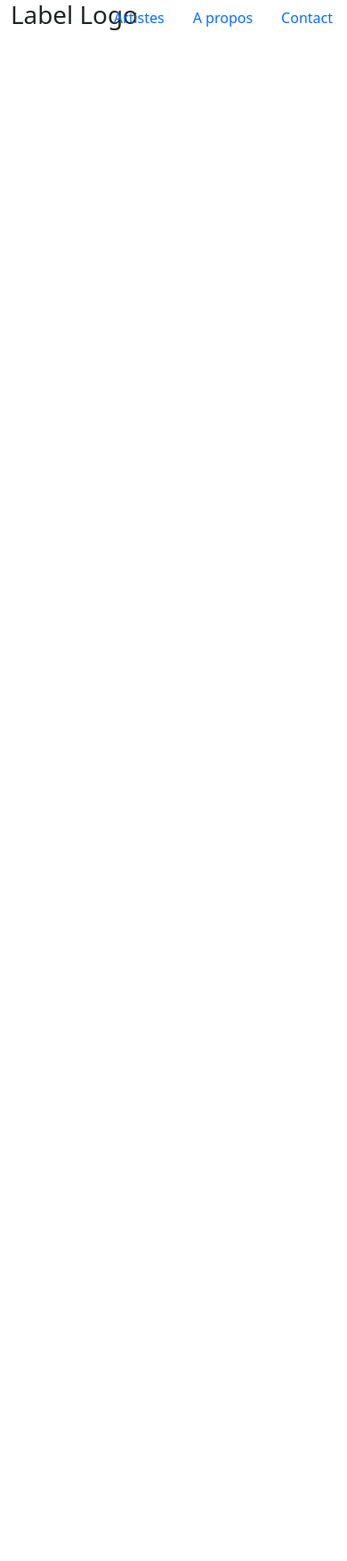
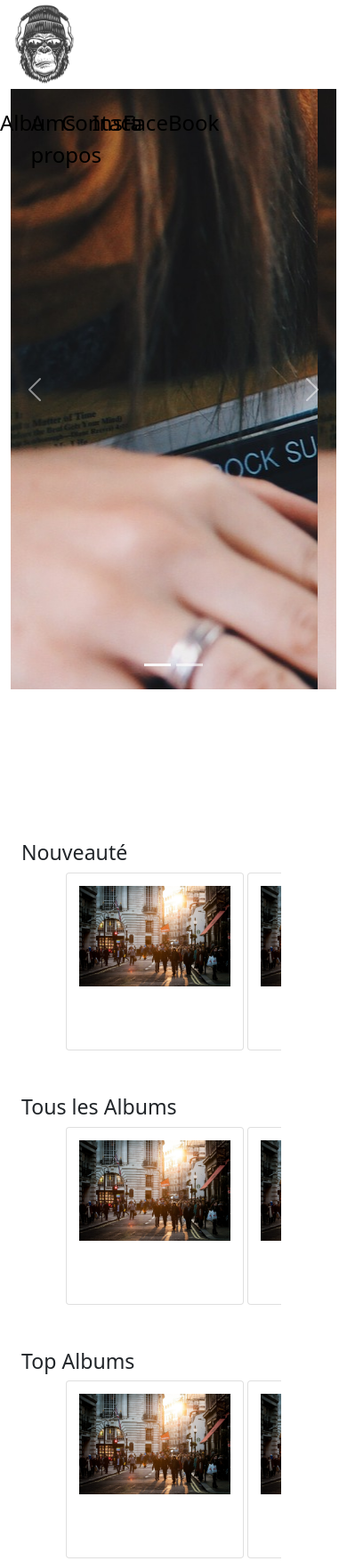
Before and after one commit to hakan9719/ipssi-musiclabel, a plain HTML site: page index.html in a window 390 px wide. Shown: the whole page at 89% size. Before the commit the page ends 844 px from the top, so only its background shows below. Drawn offline with nearby package versions, Linux system fonts and the light colour scheme.

Commit message:
home,album,menu

```diff
--- a/index.html
+++ b/index.html
@@ -6,27 +6,150 @@
     <meta name="viewport" content="width=device-width, initial-scale=1.0">
     <title>Label</title>
     <link href="https://cdn.jsdelivr.net/npm/bootstrap@5.0.0-beta3/dist/css/bootstrap.min.css" rel="stylesheet" integrity="sha384-eOJMYsd53ii+scO/bJGFsiCZc+5NDVN2yr8+0RDqr0Ql0h+rP48ckxlpbzKgwra6" crossorigin="anonymous">
+    <script src="https://cdn.jsdelivr.net/npm/bootstrap@5.0.0-beta3/dist/js/bootstrap.bundle.min.js" integrity="sha384-JEW9xMcG8R+pH31jmWH6WWP0WintQrMb4s7ZOdauHnUtxwoG2vI5DkLtS3qm9Ekf" crossorigin="anonymous"></script>
     <link rel="stylesheet" href="style.css">
     <script src="main.js"></script>
 </head>
 <body>
     <div class="container">
-        <div class="menu fixed-top">
-            <div></div>
-            <ul class="nav justify-content-end">
-                <li class="nav-item">
-                  <a class="nav-link active" href="#artists">Artistes</a>
-                </li>
-                <li class="nav-item">
-                  <a class="nav-link" href="#about">A propos</a>
-                </li>
-                <li class="nav-item">
-                  <a class="nav-link" href="#contact">Contact</a>
-                </li>
-              </ul>
+        <div class="menu row fixed-top">
+            <div class="col-2"><a href="#home"><img src="./img/logo-r.jpg" alt="Label"></a></div>
+            <div class="col-md"></div>
+            <div class="col-1"><a href="#album">Albums</a></div>
+            <div class="col-1"><a href="#about">A propos</a></div>
+            <div class="col-1"><a href="#contact">Contact</a></div>
+            <div class="col-1"><a href="#insta">Insta</a></div>
+            <div class="col-1"><a href="#face">FaceBook</a></div>
         </div>
-        <div id="home" class="vh-100">
-            <h1>Label Logo</h1>
+
+        <div id="home" class="home">
+            <div id="carouselExampleCaptions" class="carousel slide" data-bs-ride="carousel">
+                <div class="carousel-indicators">
+                  <button type="button" data-bs-target="#carouselExampleCaptions" data-bs-slide-to="0" class="active" aria-current="true" aria-label="Slide 1"></button>
+                  <button type="button" data-bs-target="#carouselExampleCaptions" data-bs-slide-to="1" aria-label="Slide 2"></button>
+                </div>
+                <div class="carousel-inner">
+                  <div class="carousel-item active">
+                    <img src="./img/vinyl-records.jpg" class="d-block W-100" alt="...">
+                    <div class="carousel-caption d-none d-md-block">
+                      <h5>First slide label</h5>
+                      <p>Some representative placeholder content for the first slide.</p>
+                    </div>
+                  </div>
+                  <div class="carousel-item">
+                    <img src="./img/vinyl-records.jpg" class="d-block W-100" alt="...">
+                    <div class="carousel-caption d-none d-md-block">
+                      <h5>Second slide label</h5>
+                      <p>Some representative placeholder content for the first slide.</p>
+                    </div>
+                  </div>
+                </div>
+                <button class="carousel-control-prev" type="button" data-bs-target="#carouselExampleCaptions" data-bs-slide="prev">
+                  <span class="carousel-control-prev-icon" aria-hidden="true"></span>
+                  <span class="visually-hidden">Previous</span>
+                </button>
+                <button class="carousel-control-next" type="button" data-bs-target="#carouselExampleCaptions" data-bs-slide="next">
+                  <span class="carousel-control-next-icon" aria-hidden="true"></span>
+                  <span class="visually-hidden">Next</span>
+                </button>
+              </div>
+        </div>
+        <div id="album" class="album">
+            <div class="container">
+                <h3>Nouveauté</h3>
+                <div class="scroll" id="new">
+                    <div class="card">
+                        <img src="./img/city.jpg" alt="">
+                        <p>Resumer</p>
+                    </div>
+                    <div class="card">
+                        <img src="./img/city.jpg" alt="">
+                        <p>Resumer</p>
+                    </div>
+                    <div class="card">
+                        <img src="./img/city.jpg" alt="">
+                        <p>Resumer</p>
+                    </div>
+                    <div class="card">
+                        <img src="./img/city.jpg" alt="">
+                        <p>Resumer</p>
+                    </div>
+                    <div class="card">
+                        <img src="./img/city.jpg" alt="">
+                        <p>Resumer</p>
+                    </div>
+                    <div class="card">
+                        <img src="./img/city.jpg" alt="">
+                        <p>Resumer</p>
+                    </div>
+                    <div class="card">
+                        <img src="./img/city.jpg" alt="">
+                        <p>Resumer</p>
+                    </div>
+                    <div class="card">
+                        <img src="./img/city.jpg" alt="">
+                        <p>Resumer</p>
+                    </div>
+                </div>
+                <h3>Tous les Albums</h3>
+                <div class="scroll" id="all">
+                    <div class="card">
+                        <img src="./img/city.jpg" alt="">
+                        <p>Resumer</p>
+                    </div>
+                    <div class="card">
+                        <img src="./img/city.jpg" alt="">
+                        <p>Resumer</p>
+                    </div>
+                    <div class="card">
+                        <img src="./img/city.jpg" alt="">
+                        <p>Resumer</p>
+                    </div>
+                    <div class="card">
+                        <img src="./img/city.jpg" alt="">
+                        <p>Resumer</p>
+                    </div>
+                    <div class="card">
+                        <img src="./img/city.jpg" alt="">
+                        <p>Resumer</p>
+                    </div>
+                    <div class="card">
+                        <img src="./img/city.jpg" alt="">
+                        <p>Resumer</p>
+                    </div>
+                </div>
+                <h3>Top Albums</h3>
+                <div class="scroll" id="top">
+                    <div class="card">
+                        <img src="./img/city.jpg" alt="">
+                        <p>Resumer</p>
+                    </div>
+                    <div class="card">
+                        <img src="./img/city.jpg" alt="">
+                        <p>Resumer</p>
+                    </div>
+                    <div class="card">
+                        <img src="./img/city.jpg" alt="">
+                        <p>Resumer</p>
+                    </div>
+                    <div class="card">
+                        <img src="./img/city.jpg" alt="">
+                        <p>Resumer</p>
+                    </div>
+                    <div class="card">
+                        <img src="./img/city.jpg" alt="">
+                        <p>Resumer</p>
+                    </div>
+                    <div class="card">
+                        <img src="./img/city.jpg" alt="">
+                        <p>Resumer</p>
+                    </div>
+                    <div class="card">
+                        <img src="./img/city.jpg" alt="">
+                        <p>Resumer</p>
+                    </div>
+                </div>
+            </div>
         </div>
     </div>
 </body>
--- a/style.css
+++ b/style.css
@@ -0,0 +1,82 @@
+/* width */
+::-webkit-scrollbar {
+    width: 10px;
+  }
+
+  /* Track */
+  ::-webkit-scrollbar-track {
+    background: #f1f1f1;
+  }
+
+  /* Handle */
+  ::-webkit-scrollbar-thumb {
+    background: #888;
+  }
+
+  /* Handle on hover */
+  ::-webkit-scrollbar-thumb:hover {
+    background: #555;
+  }
+
+.menu img {
+    height: 100px;
+}
+.col-1 {
+    padding-top: 20px;
+    text-align: center;
+}
+
+.col-1 a {
+    font-size: 1.5rem;
+    color: black;
+    text-decoration: none;
+}
+
+.home{
+    margin-top: 100px;
+    height: 80vh;
+}
+
+.carousel{
+    height: 100%;
+}
+.carousel-inner{
+    height: 100%;
+}
+
+.carousel-item.active{
+    height: 100%;
+}
+
+
+.album {
+    padding: 100px 0;
+    margin: 70px 0;
+    height: 100vh;
+}
+
+.scroll {
+    overflow: auto;
+    white-space: nowrap;
+    margin-bottom: 50px;
+    margin-right: 50px;
+    margin-left: 50px;
+
+}
+
+.scroll div {
+    display: inline-block;
+    color: white;
+    text-align: center;
+    padding: 14px;
+    text-decoration: none;
+}
+
+.card {
+    height: 200px;
+    width: 200px;
+}
+
+.card img {
+    width: 100%;
+}
```
Also changed, not shown: img/city.jpg (added), img/logo-r.jpg (added), img/vinyl-records.jpg (added), img/vinyl.jpg (added), 1 other file.
